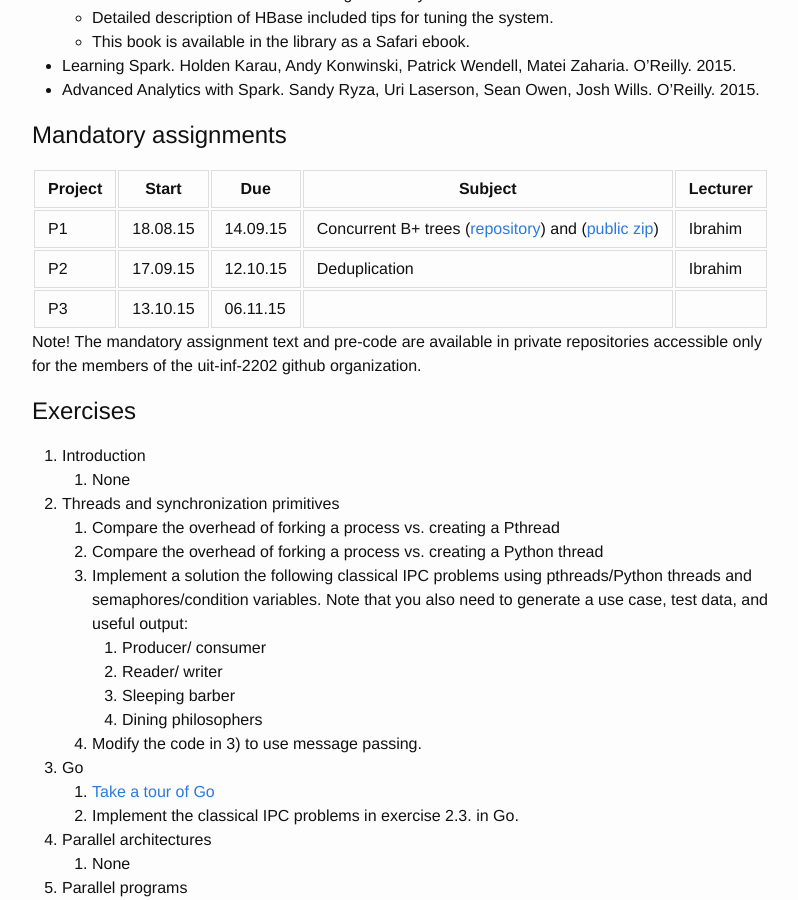
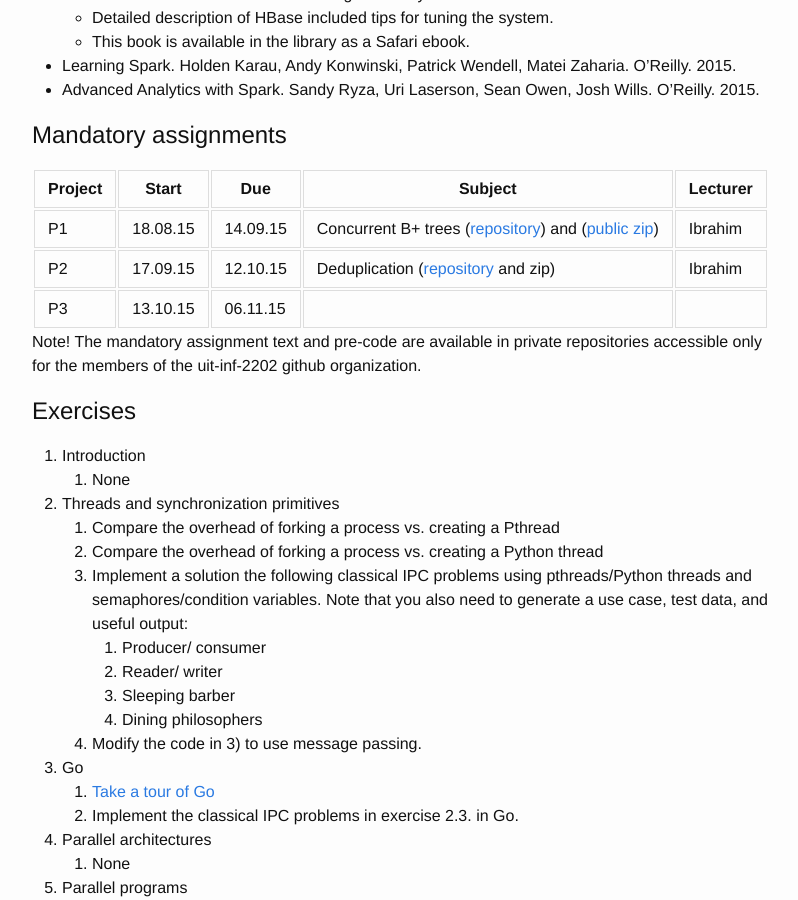
Before and after one commit to uit-inf-2202/syllabus, a Jekyll site: the page built from index.md, in a window 1280 px wide and 900 px high, scrolled down 2337 px. Shown: the whole window, without its empty margins (238-1036 px from the left). Built offline with Jekyll 4.4.1, drawn with Linux system fonts in a browser that asks for light colours.

Commit message:
Link to mandatory assignment 2 repo

```diff
--- a/index.md
+++ b/index.md
@@ -86,7 +86,7 @@ The following are suggested **additional readings**:
 | Project |	Start      | Due     | Subject | Lecturer |
 |---------|------------|---------|----------|---------|
 | P1 	  | 18.08.15   | 14.09.15 | Concurrent B+ trees ([repository](https://github.com/uit-inf-2202/assignment-1)) and ([public zip](assignments/assignment-1.zip)) | Ibrahim |
-| P2	  | 17.09.15   | 12.10.15 | Deduplication | Ibrahim |
+| P2	  | 17.09.15   | 12.10.15 | Deduplication ([repository](https://github.com/uit-inf-2202/assignment-2) and zip) | Ibrahim |
 | P3      | 13.10.15   | 06.11.15 | | |
 
 Note! The mandatory assignment text and pre-code are available in private repositories accessible only for the members of the uit-inf-2202 github organization.
```
